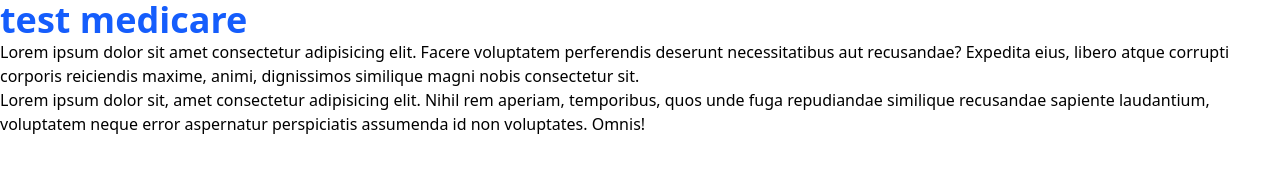
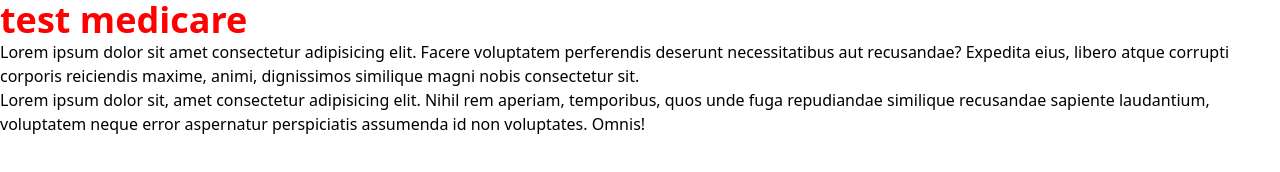
Before and after one commit to raymondhermanikourou-gif/elikya-pharma, a plain HTML site: page src/a-propos.html in a window 1280 px wide. Drawn offline with Linux system fonts and the light colour scheme.

```diff
--- a/src/a-propos.html
+++ b/src/a-propos.html
@@ -20,5 +20,10 @@
       sapiente laudantium, voluptatem neque error aspernatur perspiciatis
       assumenda id non voluptates. Omnis!
     </p>
+    <style>
+      h1 {
+        color: red !important;
+      }
+    </style>
   </body>
 </html>
--- /dev/null
+++ b/tailwind.config.js
@@ -0,0 +1 @@
+/** @type {import('tailwindcss').config} */ module.exports = { Content: ["./src/**/*.html,j"]}
```
